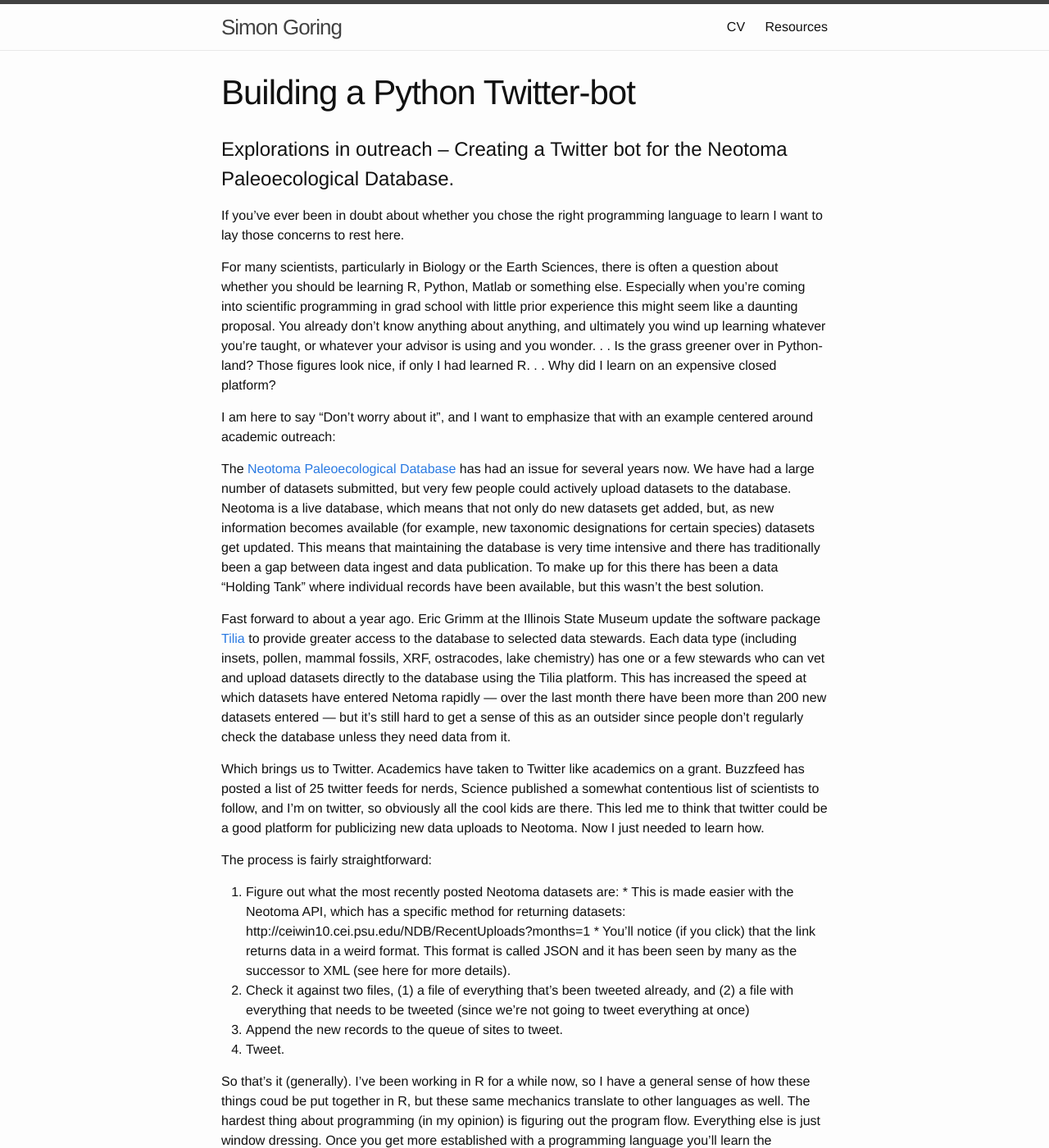
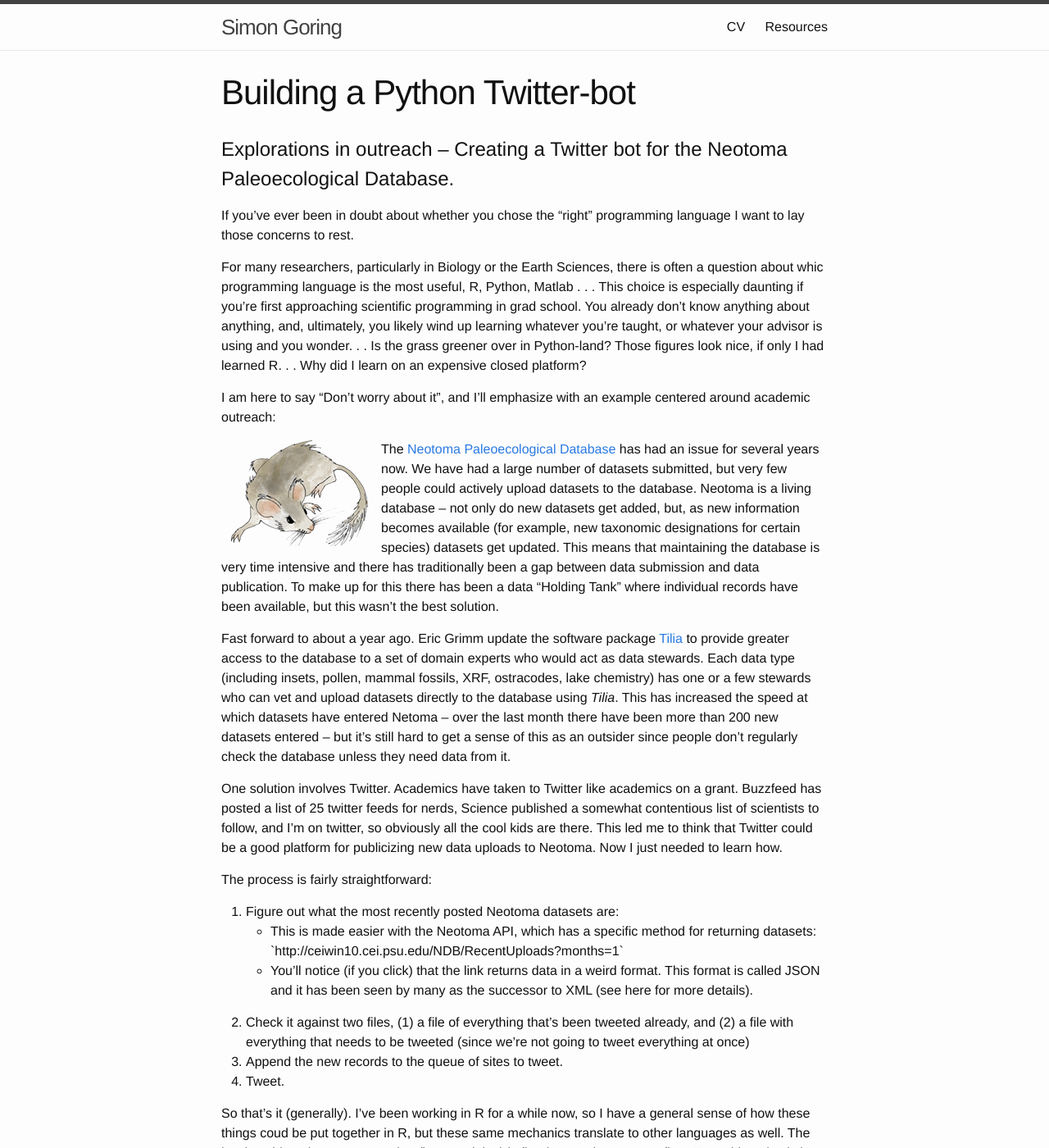
Before and after one commit to SimonGoring/simongoring.github.io, a Jekyll site: the page built from _resources/twitterbot.md, in a window 1280 px wide and 1400 px high. Shown: the whole window at 82% size. Built offline with Jekyll 4.4.1, drawn with Linux system fonts in a browser that asks for light colours; some of the changed text lies outside the part shown.

```diff
--- a/_config.yml
+++ b/_config.yml
@@ -2,10 +2,7 @@
 title: Simon Goring
 email: simon.j.goring@gmail.com
 description: > # this means to ignore newlines until "baseurl:"
-  Understanding the Earth System one data point at a time.  Using the principles of
-  data science for synthesis and discovery to help bridge the divide between heterogenous data
-  and Big Data applications. Building tools to facilitate outreach and support diversity
-  in the biogeosciences sciences.
+  Building tools to facilitate outreach and support diversity in the biogeosciences sciences.
 baseurl: ""
 url: "http://simongoring.github.io"
 twitter_username: sjgoring
@@ -14,6 +11,10 @@ github_username:  SimonGoring
 # Build settings
 markdown: kramdown
 
+kramdown:
+  input: GFM
+  syntax_highlighter: rouge
+
 collections:
   resources:
     output: true
--- a/_resources/twitterbot.md
+++ b/_resources/twitterbot.md
@@ -6,26 +6,33 @@ concept: Building outreach tools & learning programming languages from concepts.
 
 # Explorations in outreach – Creating a Twitter bot for the Neotoma Paleoecological Database.
 
-If you’ve ever been in doubt about whether you chose the right programming language to learn I want to lay those concerns to rest here.
+If you’ve ever been in doubt about whether you chose the "right" programming language I want to lay those concerns to rest.
 
-For many scientists, particularly in Biology or the Earth Sciences, there is often a question about whether you should be learning R, Python, Matlab or something else.  Especially when you’re coming into scientific programming in grad school with little prior experience this might seem like a daunting proposal.  You already don’t know anything about anything, and ultimately you wind up learning whatever you’re taught, or whatever your advisor is using and you wonder. . . Is the grass greener over in Python-land? Those figures look nice, if only I had learned R. . . Why did I learn on an expensive closed platform?
+For many researchers, particularly in Biology or the Earth Sciences, there is often a question about whic programming language is the most useful, R, Python, Matlab . . .  This choice is especially daunting if you’re first approaching scientific programming in grad school.  You already don’t know anything about anything, and, ultimately, you likely wind up learning whatever you’re taught, or whatever your advisor is using and you wonder. . . Is the grass greener over in Python-land? Those figures look nice, if only I had learned R. . . Why did I learn on an expensive closed platform?
 
-I am here to say “Don’t worry about it”, and I want to emphasize that with an example centered around academic outreach:
+I am here to say “Don’t worry about it”, and I'll emphasize with an example centered around academic outreach:
 
-The [Neotoma Paleoecological Database](http://neotomadb.org/) has had an issue for several years now.  We have had a large number of datasets submitted, but very few people could actively upload datasets to the database.  Neotoma is a live database, which means that not only do new datasets get added, but, as new information becomes available (for example, new taxonomic designations for certain species) datasets get updated.  This means that maintaining the database is very time intensive and there has traditionally been a gap between data ingest and data publication.  To make up for this there has been a data “Holding Tank” where individual records have been available, but this wasn’t the best solution.
+<img src="/images/Packrat.png" style="float:left; margin-right:10px">
+The [Neotoma Paleoecological Database](http://neotomadb.org/) has had an issue for several years now.  We have had a large number of datasets submitted, but very few people could actively upload datasets to the database.  Neotoma is a living database -- not only do new datasets get added, but, as new information becomes available (for example, new taxonomic designations for certain species) datasets get updated.  This means that maintaining the database is very time intensive and there has traditionally been a gap between data submission and data publication.  To make up for this there has been a data “Holding Tank” where individual records have been available, but this wasn’t the best solution.
 
-Fast forward to about a year ago. Eric Grimm at the Illinois State Museum update the software package [Tilia](http://tiliait.com) to provide greater access to the database to selected data stewards.  Each data type (including insets, pollen, mammal fossils, XRF, ostracodes, lake chemistry) has one or a few stewards who can vet and upload datasets directly to the database using the Tilia platform. This has increased the speed at which datasets have entered Netoma rapidly — over the last month there have been more than 200 new datasets entered — but it’s still hard to get a sense of this as an outsider since people don’t regularly check the database unless they need data from it.
+Fast forward to about a year ago. Eric Grimm update the software package [Tilia](http://tiliait.com) to provide greater access to the database to a set of domain experts who would act as data stewards.  Each data type (including insets, pollen, mammal fossils, XRF, ostracodes, lake chemistry) has one or a few stewards who can vet and upload datasets directly to the database using *Tilia*. This has increased the speed at which datasets have entered Netoma -- over the last month there have been more than 200 new datasets entered -- but it’s still hard to get a sense of this as an outsider since people don’t regularly check the database unless they need data from it.
 
-Which brings us to Twitter. Academics have taken to Twitter like academics on a grant.  Buzzfeed has posted a list of 25 twitter feeds for nerds, Science published a somewhat contentious list of scientists to follow, and I’m on twitter, so obviously all the cool kids are there. This led me to think that twitter could be a good platform for publicizing new data uploads to Neotoma.  Now I just needed to learn how.
+One solution involves Twitter. Academics have taken to Twitter like academics on a grant.  Buzzfeed has posted a list of 25 twitter feeds for nerds, Science published a somewhat contentious list of scientists to follow, and I’m on twitter, so obviously all the cool kids are there. This led me to think that Twitter could be a good platform for publicizing new data uploads to Neotoma.  Now I just needed to learn how.
 
 The process is fairly straightforward:
 
-  1. Figure out what the most recently posted Neotoma datasets are:
-    * This is made easier with the Neotoma API, which has a specific method for returning datasets: http://ceiwin10.cei.psu.edu/NDB/RecentUploads?months=1
-    * You’ll notice (if you click) that the link returns data in a weird format.  This format is called JSON and it has been seen by many as the successor to XML (see here for more details).
-  2. Check it against two files, (1) a file of everything that’s been tweeted already, and (2) a file with everything that needs to be tweeted (since we’re not going to tweet everything at once)
-  3. Append the new records to the queue of sites to tweet.
-  4. Tweet.
+<ol>
+  <li> Figure out what the most recently posted Neotoma datasets are:</li>
+
+  <ul><li>This is made easier with the Neotoma API, which has a specific method for returning datasets: `http://ceiwin10.cei.psu.edu/NDB/RecentUploads?months=1`</li>
+  <li>You’ll notice (if you click) that the link returns data in a weird format.  This format is called JSON and it has been seen by many as the successor to XML (see here for more details).</li></ul>
+
+  <li>Check it against two files, (1) a file of everything that’s been tweeted already, and (2) a file with everything that needs to be tweeted (since we’re not going to tweet everything at once)</li>
+
+  <li>Append the new records to the queue of sites to tweet.</li>
+
+  <li>Tweet.</li>
+ </ol>
 
 So that’s it (generally).  I’ve been working in R for a while now, so I have a general sense of how these things coud be put together in R, but these same mechanics translate to other languages as well. The hardest thing about programming (in my opinion) is figuring out the program flow. Everything else is just window dressing. Once you get more established with a programming language you’ll learn the subtleties of the language, but for hack-y programming, you should be able to get the hang of it regardless of your language background.
 
```
Also changed, not shown: _resources/jekyll_blogging.md (added, +115 -0 lines), _resources/project-management.md (+21 -19 lines), images/Packrat.png (added).
